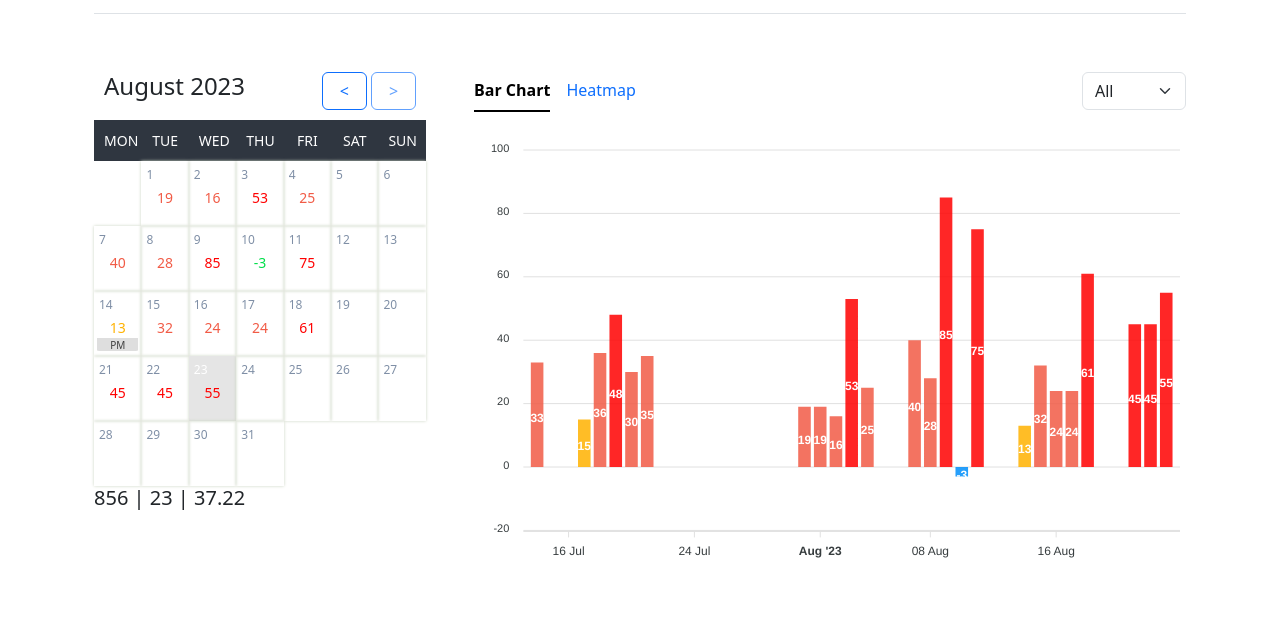
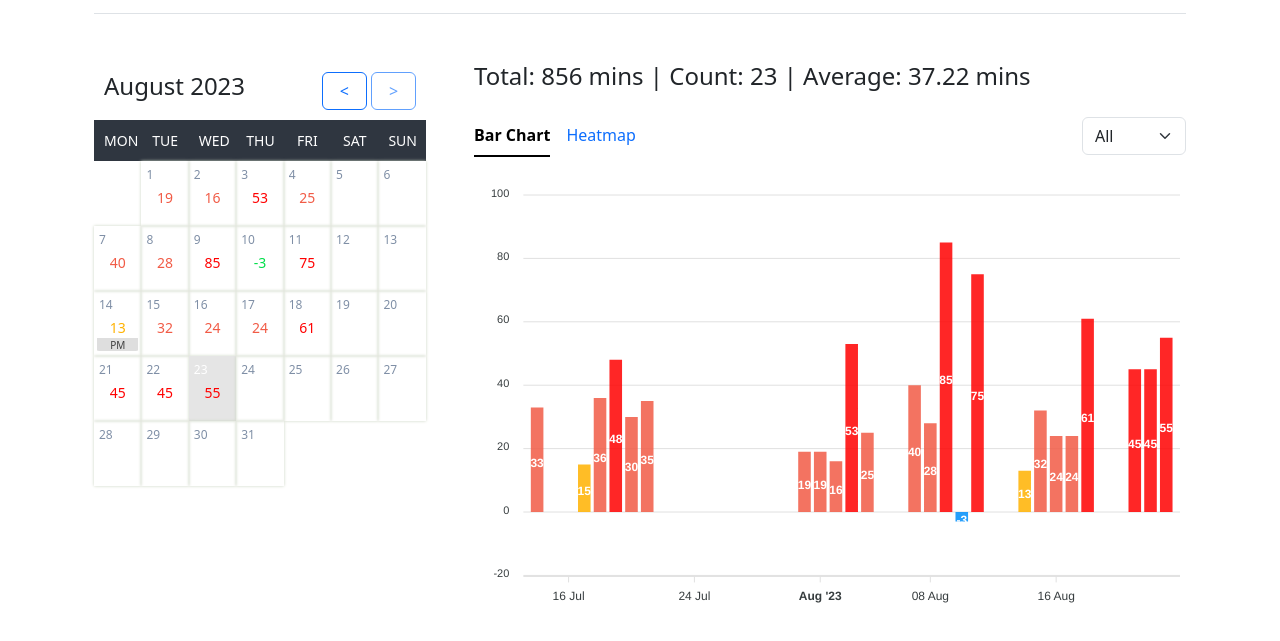
Before and after one commit to semico/qqlate, a plain HTML site: page index.html in a window 1280 px wide. Shown: the part 77-718 px from the top of the page. Drawn offline with Linux system fonts and the light colour scheme.

Commit message:
move the summary to chart title

```diff
--- a/index.html
+++ b/index.html
@@ -26,7 +26,7 @@
     <main>
       <div class="row g-5">
         <div class="col-md-7 col-lg-8 order-md-last">
-          <!-- <h4 class="d-flex justify-content-between align-items-center mb-3">Chart</h4> -->
+          <h4 class="d-flex justify-content-between align-items-center mb-3" id="average"></h4>
           <div class="navbar">
 
             <ul class="nav nav-underline" id="myTab" role="tablist">
@@ -41,6 +41,7 @@
 
             </ul>
             <form class="d-flex" role="search">
+
               <select name="" id="months-select" class="form-select">
                 <option value="all">All</option>
               </select>
@@ -79,7 +80,7 @@
             <div id="calendar" class="cgrid"></div>
           </div>
 
-          <h5 id="average"></h5>
+
 
           <ul class="list-group mb-3 hidden" id="table-body">
 
@@ -317,7 +318,7 @@
         const count = tableData.reduce((count, item) => item.lateMinutes > 0 ? count + 1 : count, 0);
         const averageMinutes = parseFloat((totalMinutes / count).toFixed(2));
         // console.log(`Average late minutes: ${averageMinutes}`);
-        document.querySelector('#average').textContent = `${totalMinutes} | ${count} | ${averageMinutes}`;
+        document.querySelector('#average').textContent = `Total: ${totalMinutes} mins | Count: ${count} | Average: ${averageMinutes} mins`;
 
 
 
```
